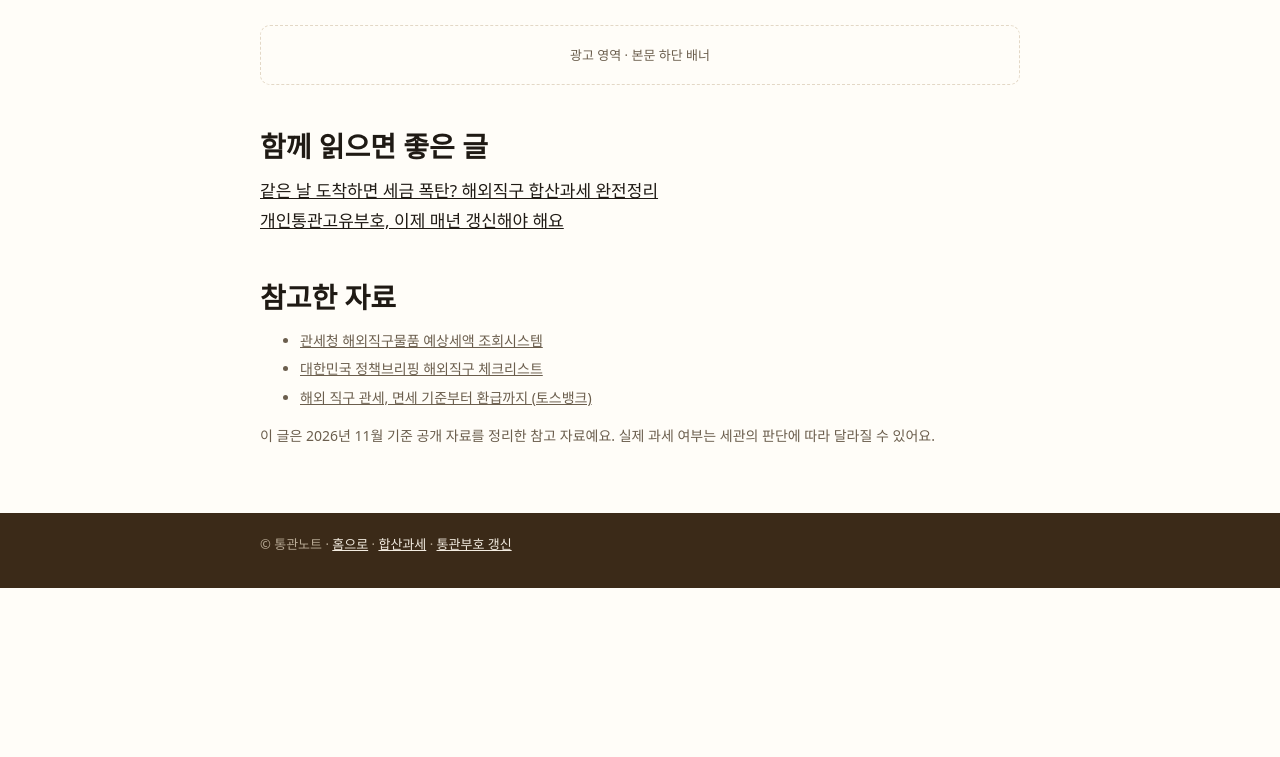
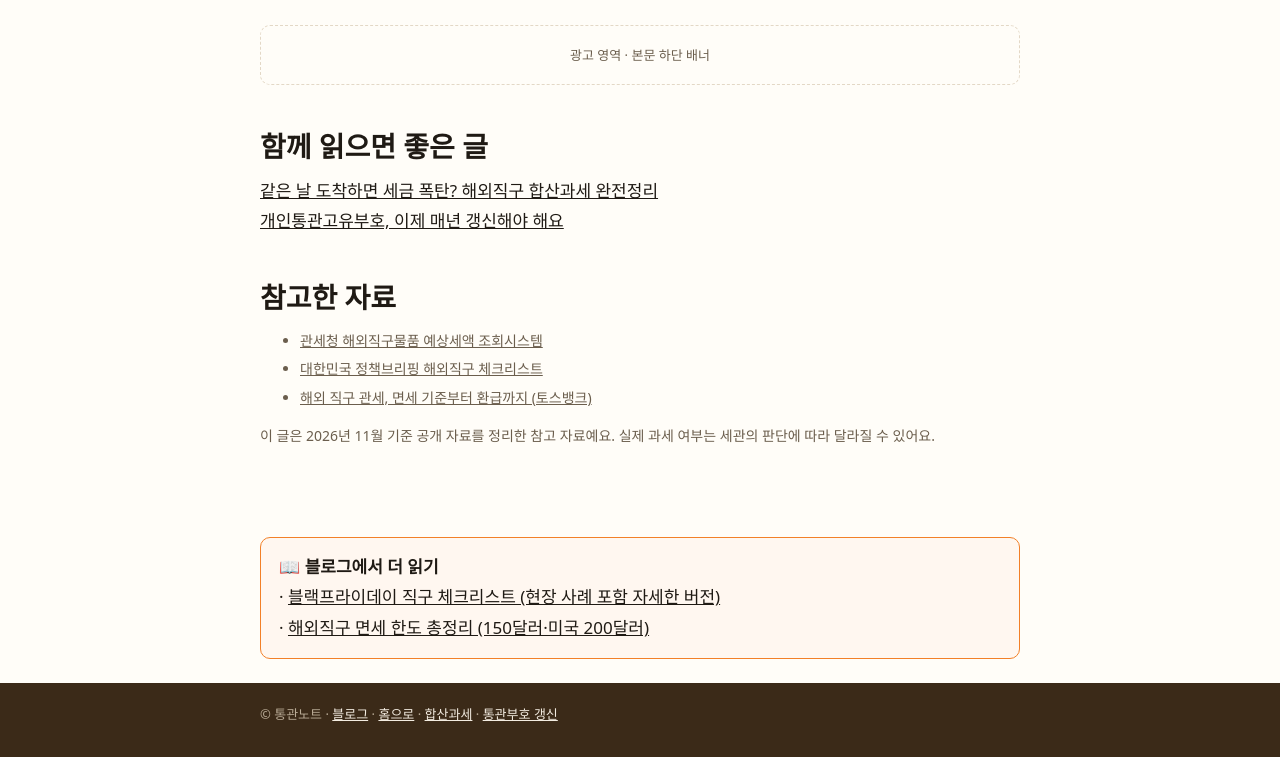
Before and after one commit to whtnqja1991-ctrl/whtnqja1991-ctrl.github.io, a plain HTML site: page blackfriday.html in a window 1280 px wide. Shown: the part 3101-3858 px from the top of the page. Before the commit the page ends 3689 px from the top, so only its background shows below. Drawn offline with Linux system fonts and the light colour scheme; a web font is replaced by a local one.

Commit message:
블프 체크리스트 페이지에 관련 블로그 글 링크 추가
Co-Authored-By: Claude Opus 5.5 <noreply@anthropic.com>

```diff
--- a/blackfriday.html
+++ b/blackfriday.html
@@ -135,7 +135,9 @@ footer a{color:#f3ece1}
 </div>
 </main>
 
-<footer><div class="col">© 통관노트 · <a href="index.html">홈으로</a> · <a href="hapsan.html">합산과세</a> · <a href="pccc.html">통관부호 갱신</a></div></footer>
+<div class="col" style="margin-top:24px;margin-bottom:24px;"><div style="border:1px solid #f28028;border-radius:10px;padding:14px 18px;background:#fff7f0;line-height:1.8;">📖 <b>블로그에서 더 읽기</b><br>· <a href="https://jo-logistics-note.blogspot.com/2026/11/black-friday-direct-purchase-checklist.html" target="_blank">블랙프라이데이 직구 체크리스트 (현장 사례 포함 자세한 버전)</a><br>· <a href="https://jo-logistics-note.blogspot.com/2026/11/blog-post.html" target="_blank">해외직구 면세 한도 총정리 (150달러·미국 200달러)</a></div></div>
+
+<footer><div class="col">© 통관노트 · <a href="https://jo-logistics-note.blogspot.com/" target="_blank">블로그</a> · <a href="index.html">홈으로</a> · <a href="hapsan.html">합산과세</a> · <a href="pccc.html">통관부호 갱신</a></div></footer>
 
 <script>
 {
```
